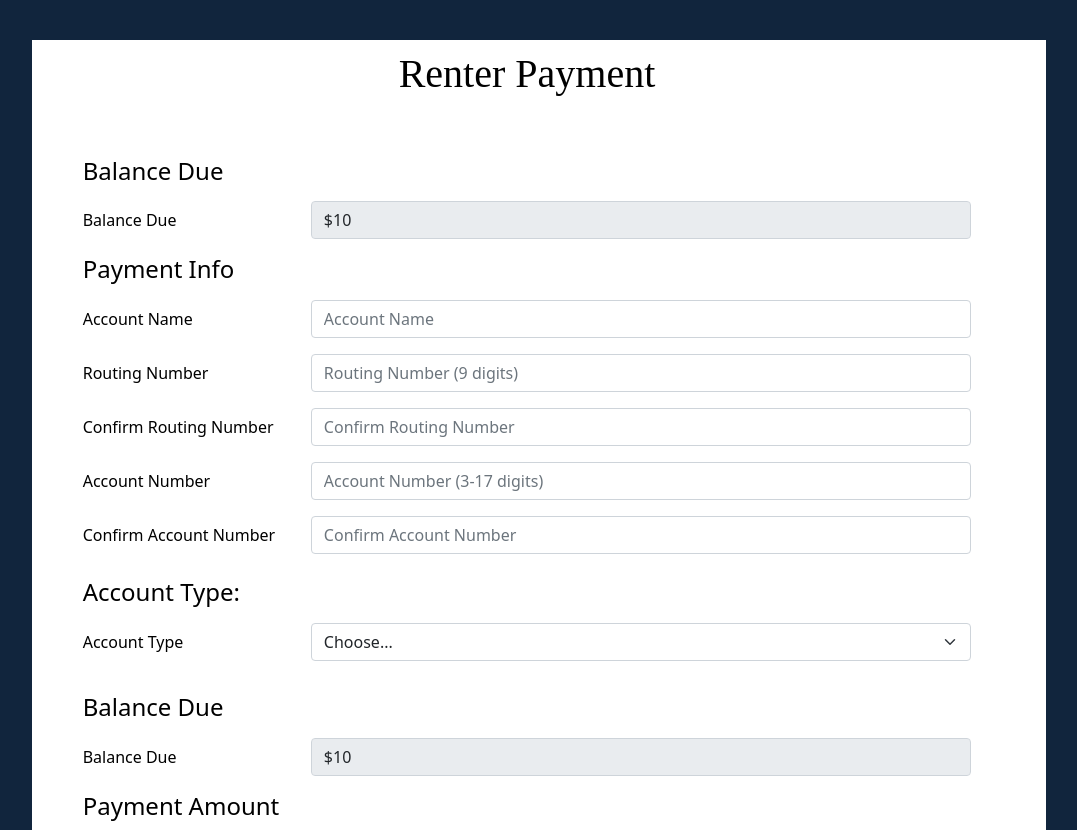
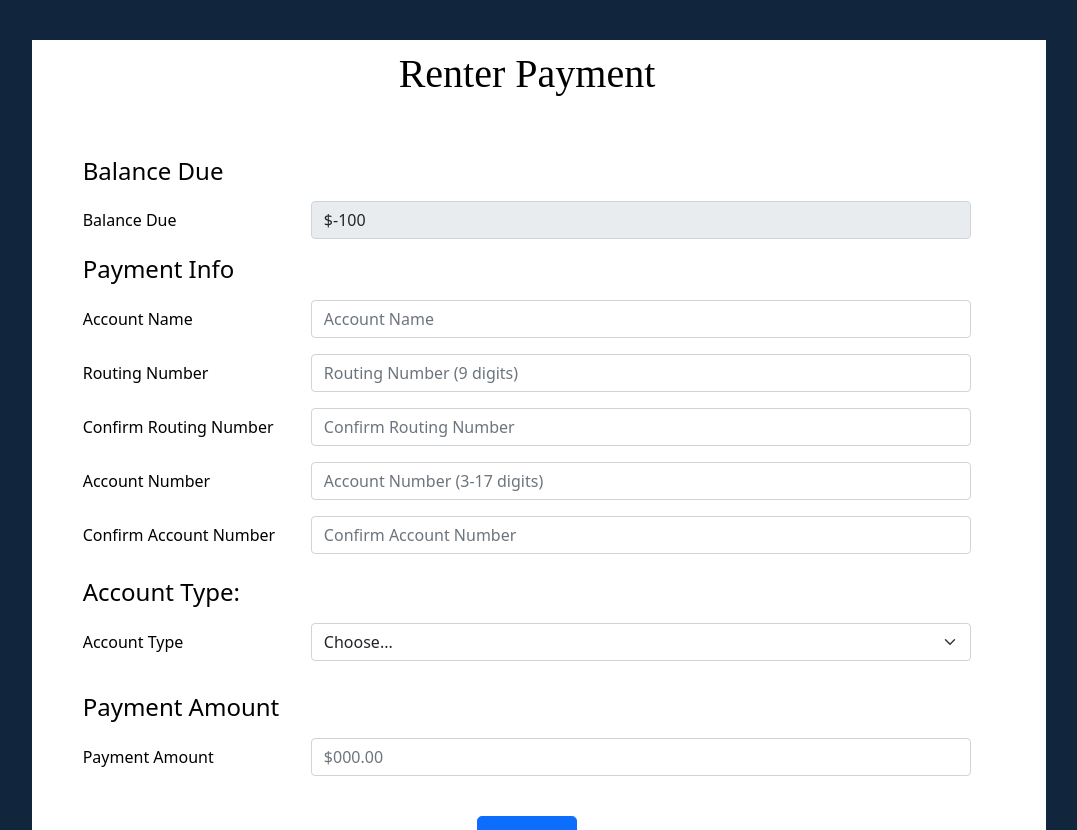
Before and after one commit to zstange/506-Spike, a React (Create React App) app in the folder react-node-app/spike-exercise/: page /RenterPayment in a window 1280 px wide. Shown: the whole page, without its empty margins (101-1178 px from the left). Built offline with nearby package versions, Linux system fonts and the light colour scheme; no server answers; a web font is replaced by a local one.

Commit message:
fixed renter payments

```diff
--- a/react-node-app/spike-exercise/src/RenterPayment.js
+++ b/react-node-app/spike-exercise/src/RenterPayment.js
@@ -1,4 +1,4 @@
-import React, {useState} from "react";
+import React, {useReducer, useState} from "react";
 import { Form, Button, Row, Col, Container, InputGroup, FormControl, Dropdown, DropdownButton} from "react-bootstrap";
 import './App.css';
 import Axios from 'axios';
@@ -9,7 +9,7 @@ function Payment(props) {
 
       AccountNumber: "", ConfirmAccountNumber: "", AccountType: "", PaymentAmount: -1});
 
-    const [BalanceDue, setBalance] = useState(10);
+    const [BalanceDue, setBalance] = useState(-100);
 
     function fetchBalance() {
         Axios.post("http://localhost:3001/GetBalance",{
@@ -18,18 +18,18 @@ function Payment(props) {
                 if(response.data.err) {
                     alert(response.data.err);
                 }
-                else if (response.data.value) {
+                else if (response.data.value != null || response.data.value == 0) {
                     console.log("fromfetch"+response.data.value)
                     setBalance(Number(response.data.value))
                 } else {
+                    alert("fetch failed")
                     console.log(response.data)
-                    alert("fetch failed")
                 }
-            });
+        });
 
-        }
+    }
 
-        fetchBalance();
+    fetchBalance();
 
     const handleSubmit = (event) => {
     const form = event.currentTarget;
@@ -41,24 +41,25 @@ function Payment(props) {
 
       setValidated(true);
       if (form.checkValidity() === true) {
-
         let newBalance = BalanceDue-contents.PaymentAmount;
 
 
         Axios.post("http://localhost:3001/RenterPayment",{
-            balance: contents.PaymentAmount
+            payment: contents.PaymentAmount,
+            uid: props.userID
             }).then((response) => {
                 if(response.data.err) {
                     alert(response.data.err);
                 }
                 else if (response.data.message) {
                     alert(response.data.message);
+                    window.location = `/RenterHome?id=${props.userID}`;
                 } else {
-                    alert("Payment accepted.")
+                    alert("Payment failed.")
+
 
                 }
-            });
-            setBalance(newBalance);
+        });
 
 
         }
@@ -95,7 +96,7 @@ function Payment(props) {
                             />
                         </Col>
                 </Form.Group>
-                <Form noValidate validated = {validated} onSubmit = {handleSubmit} action="RenterPayment" onCancel={handleCancel}>
+                <Form noValidate validated = {validated} onSubmit = {handleSubmit} onCancel={handleCancel}>
                     <h4 className="rentalFormLabels mb-3">Payment Info</h4>
                     <Form.Group as={Row} className="mb-3" value = {contents.AccountName} onChange = {handleChange} >
                         <Form.Label column sm="3" className="rentalFormLabels">Account Name</Form.Label>
@@ -186,16 +187,7 @@ function Payment(props) {
                         </Form.Group>
 
                     </div>
-                    <h4 className="rentalFormLabels mb-3">Balance Due</h4>
-                    <Form.Group as={Row} className="mb-3" value = {contents.AccountName} onChange = {handleChange} >
-                        <Form.Label column sm="3" className="rentalFormLabels">Balance Due</Form.Label>
-                        <Col sm="9" >
-                            <Form.Control
-                            readOnly
-                            value = {"$"+BalanceDue}
-                            />
-                        </Col>
-                </Form.Group>
+
                     <h4 className="rentalFormLabels mb-3">Payment Amount</h4>
                     <Form.Group as={Row} className="mb-3" value = {contents.AccountName} onChange = {handleChange} >
                         <Form.Label column sm="3" className="rentalFormLabels">Payment Amount</Form.Label>
```
Also changed, not shown: 1 other file (tests, documents, lock files or other folders).
